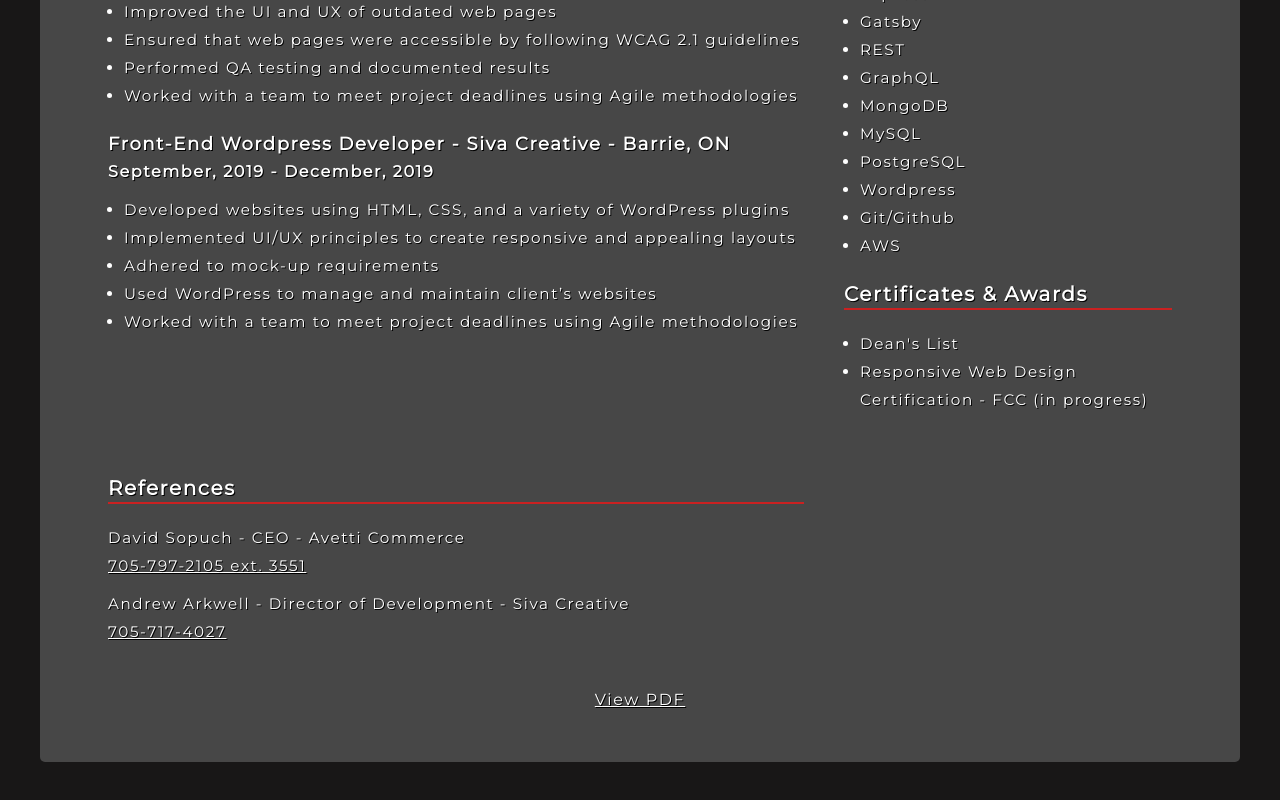
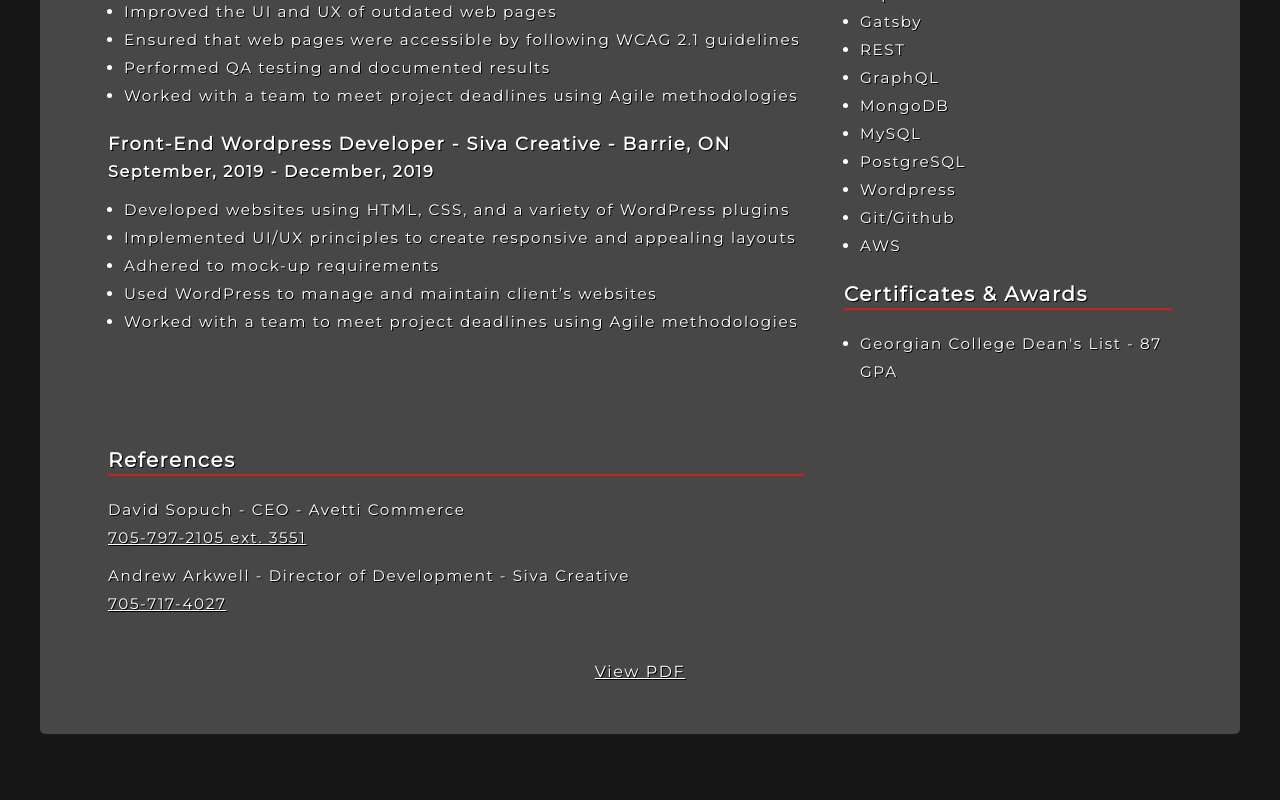
Before and after one commit to MarkBoyd14/mark-boyd-portfolio, a React (Create React App) app: page /resume in a window 1280 px wide. Shown: the part 1005-1805 px from the top of the page. Built offline with nearby package versions, Linux system fonts and the light colour scheme.

Commit message:
updated resume

```diff
--- a/src/pages/Resume.jsx
+++ b/src/pages/Resume.jsx
@@ -113,8 +113,7 @@
           <h4>Certificates & Awards</h4>
           <hr />
           <ul className="resume-list">
-            <li>Dean's List</li>
-            <li>Responsive Web Design Certification - FCC (in progress)</li>
+            <li>Georgian College Dean's List - 87 GPA</li>
           </ul>
         </aside>
 
```
